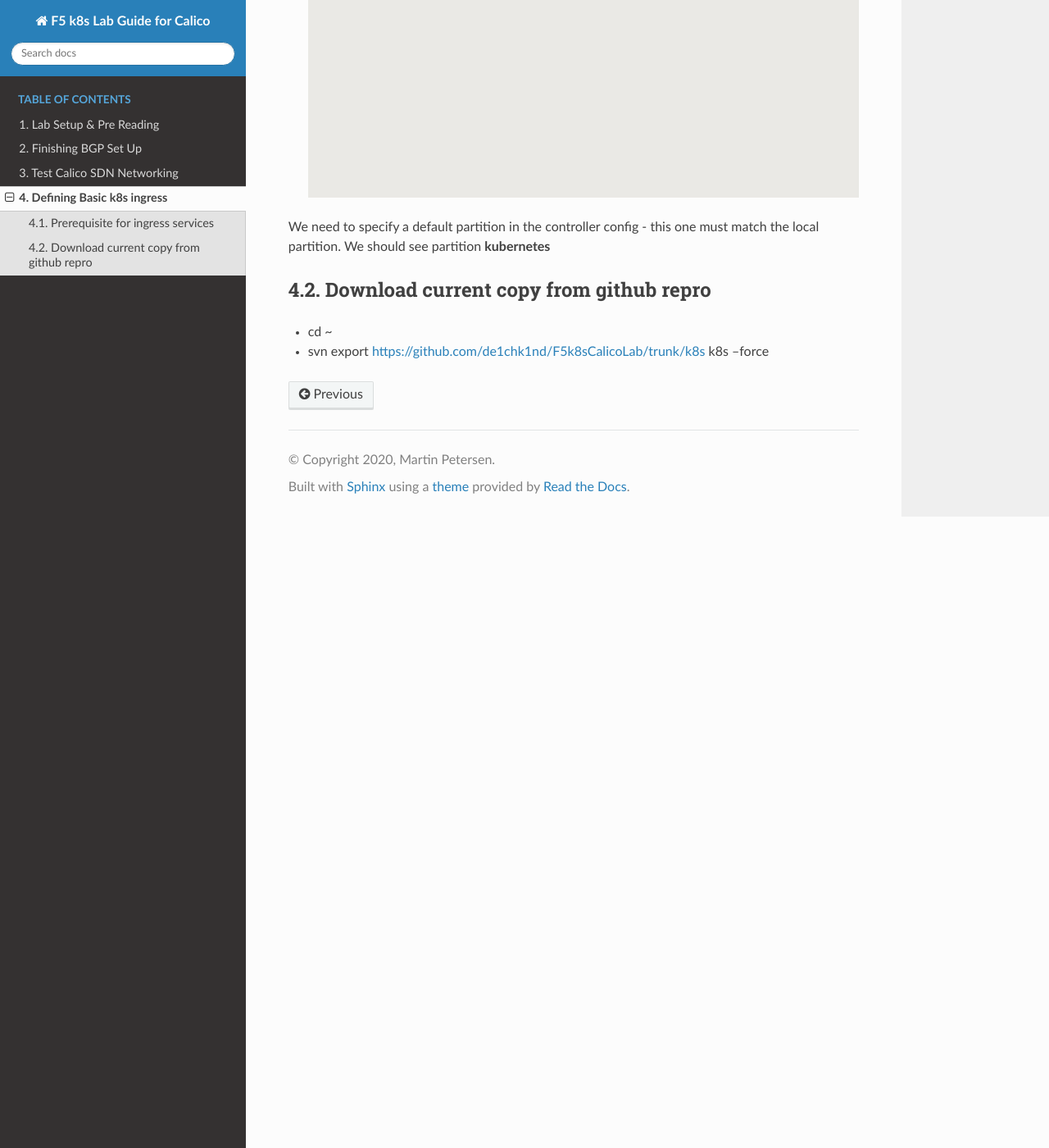
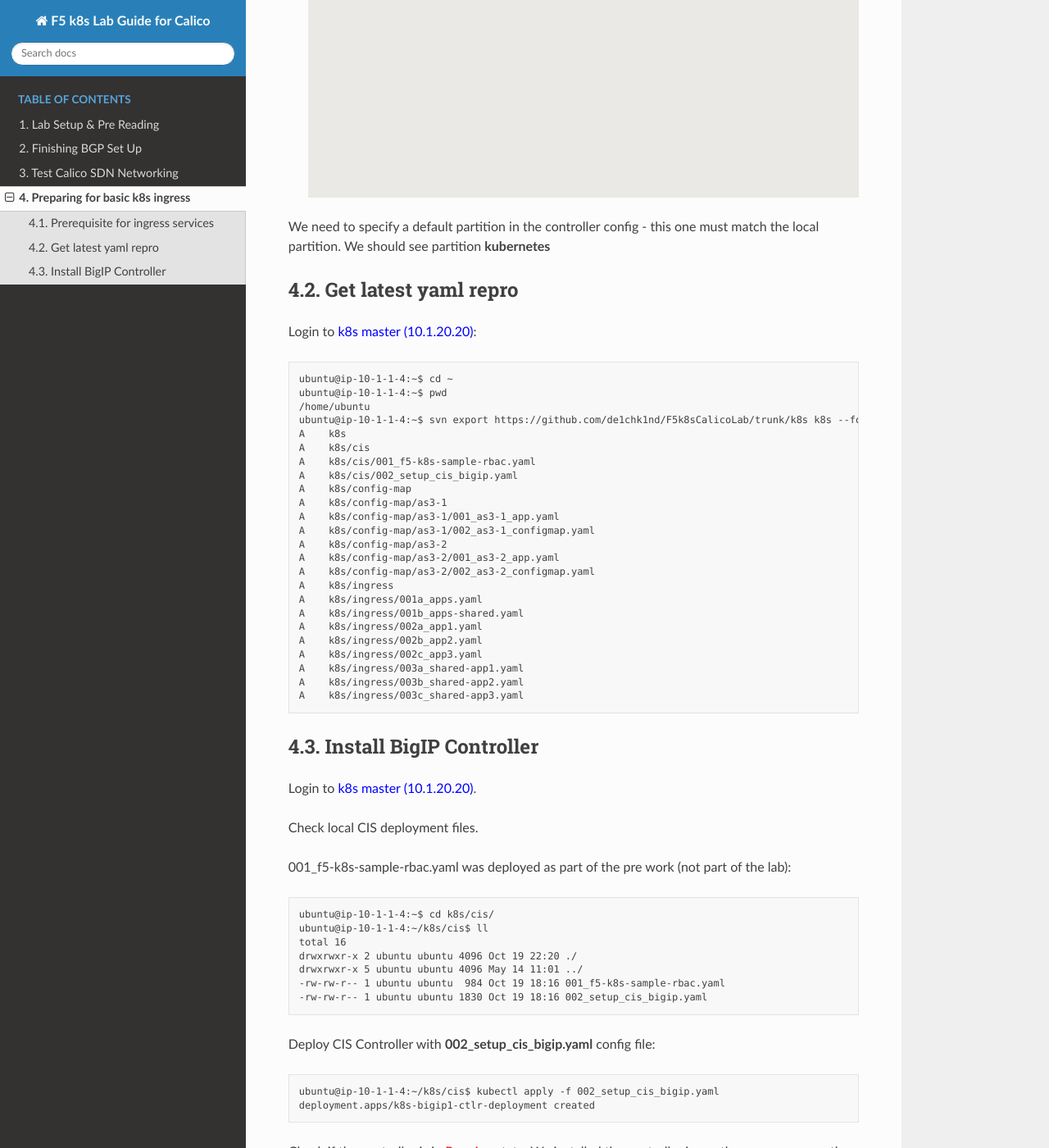
Before and after one commit to de1chk1nd/F5k8sCalicoLab, a Sphinx documentation site: the page built from docs/source/k8s_basic_ingress.rst, in a window 1280 px wide and 1400 px high, scrolled down 1138 px. Shown: the whole window at 82% size. Built offline with Sphinx 7.4.7 and the Read the Docs theme 2.0.0, drawn with Linux system fonts in a browser that asks for light colours; some of the changed text lies outside the part shown.

Commit message:
new_basic_ingress

```diff
--- a/docs/source/index.rst
+++ b/docs/source/index.rst
@@ -18,4 +18,5 @@
    Lab Setup & Pre Reading <PreWork>
    Finishing BGP Set Up <FinishBGP>
    Test Calico SDN Networking <FinishBGP-Test>
-   Defining Basic k8s ingress <k8s_basic_ingress>
+   Preparing for basic k8s ingress <k8s_basic_ingress>
+   Creating k8s basic ingress <k8s_basic_ingress_service>
--- a/docs/source/k8s_basic_ingress.rst
+++ b/docs/source/k8s_basic_ingress.rst
@@ -56,12 +56,80 @@
 We should see partition **kubernetes**
 
 
+Get latest yaml repro
+---------------------
 
-Download current copy from github repro
----------------------------------------
+Login to :blue:`k8s master (10.1.20.20)`::
 
-* cd ~
-* svn export https://github.com/de1chk1nd/F5k8sCalicoLab/trunk/k8s k8s --force
+    ubuntu@ip-10-1-1-4:~$ cd ~
+    ubuntu@ip-10-1-1-4:~$ pwd
+    /home/ubuntu
+    ubuntu@ip-10-1-1-4:~$ svn export https://github.com/de1chk1nd/F5k8sCalicoLab/trunk/k8s k8s --force
+    A    k8s
+    A    k8s/cis
+    A    k8s/cis/001_f5-k8s-sample-rbac.yaml
+    A    k8s/cis/002_setup_cis_bigip.yaml
+    A    k8s/config-map
+    A    k8s/config-map/as3-1
+    A    k8s/config-map/as3-1/001_as3-1_app.yaml
+    A    k8s/config-map/as3-1/002_as3-1_configmap.yaml
+    A    k8s/config-map/as3-2
+    A    k8s/config-map/as3-2/001_as3-2_app.yaml
+    A    k8s/config-map/as3-2/002_as3-2_configmap.yaml
+    A    k8s/ingress
+    A    k8s/ingress/001a_apps.yaml
+    A    k8s/ingress/001b_apps-shared.yaml
+    A    k8s/ingress/002a_app1.yaml
+    A    k8s/ingress/002b_app2.yaml
+    A    k8s/ingress/002c_app3.yaml
+    A    k8s/ingress/003a_shared-app1.yaml
+    A    k8s/ingress/003b_shared-app2.yaml
+    A    k8s/ingress/003c_shared-app3.yaml
+
+
+Install BigIP Controller
+------------------------
+
+Login to :blue:`k8s master (10.1.20.20)`.
+
+Check local CIS deployment files.
+
+001_f5-k8s-sample-rbac.yaml was deployed as part of the pre work (not part of the lab)::
+
+    ubuntu@ip-10-1-1-4:~$ cd k8s/cis/
+    ubuntu@ip-10-1-1-4:~/k8s/cis$ ll
+    total 16
+    drwxrwxr-x 2 ubuntu ubuntu 4096 Oct 19 22:20 ./
+    drwxrwxr-x 5 ubuntu ubuntu 4096 May 14 11:01 ../
+    -rw-rw-r-- 1 ubuntu ubuntu  984 Oct 19 18:16 001_f5-k8s-sample-rbac.yaml
+    -rw-rw-r-- 1 ubuntu ubuntu 1830 Oct 19 18:16 002_setup_cis_bigip.yaml
+
+
+Deploy CIS Controller with **002_setup_cis_bigip.yaml** config file::
+
+    ubuntu@ip-10-1-1-4:~/k8s/cis$ kubectl apply -f 002_setup_cis_bigip.yaml
+    deployment.apps/k8s-bigip1-ctlr-deployment created
+
+
+Check if the controller is in :red:`Running` state. We installed the controller in another namespace as the "default" - so we need to specify the namespace with the *kubectl* command (BigIP Controller start with *k8s-bigip1-ctlr-*)::
+
+    ubuntu@ip-10-1-1-4:~/k8s/cis$ kubectl get pods -n kube-system
+    NAME                                         READY   STATUS    RESTARTS   AGE
+    calico-kube-controllers-6c46b94ccf-jrv96     1/1     Running   8          159d
+    calico-node-dkg6m                            1/1     Running   8          159d
+    calico-node-lpz4m                            1/1     Running   8          159d
+    calico-node-x7xk6                            1/1     Running   8          159d
+    coredns-54ff9cd656-6vm62                     1/1     Running   8          159d
+    coredns-54ff9cd656-v6vww                     1/1     Running   8          159d
+    etcd-ip-10-1-1-4                             1/1     Running   14         159d
+    k8s-bigip1-ctlr-deployment-7684f87fc-ncxnx   1/1     Running   0          43s
+    kube-apiserver-ip-10-1-1-4                   1/1     Running   15         159d
+    kube-controller-manager-ip-10-1-1-4          1/1     Running   8          159d
+    kube-proxy-cwzqd                             1/1     Running   8          159d
+    kube-proxy-fkzgx                             1/1     Running   8          159d
+    kube-proxy-t2vgl                             1/1     Running   8          159d
+    kube-scheduler-ip-10-1-1-4                   1/1     Running   8          159d
+
 
 
 
```
Also changed, not shown: docs/source/k8s_basic_ingress_service.rst (added, +20 -0 lines).
